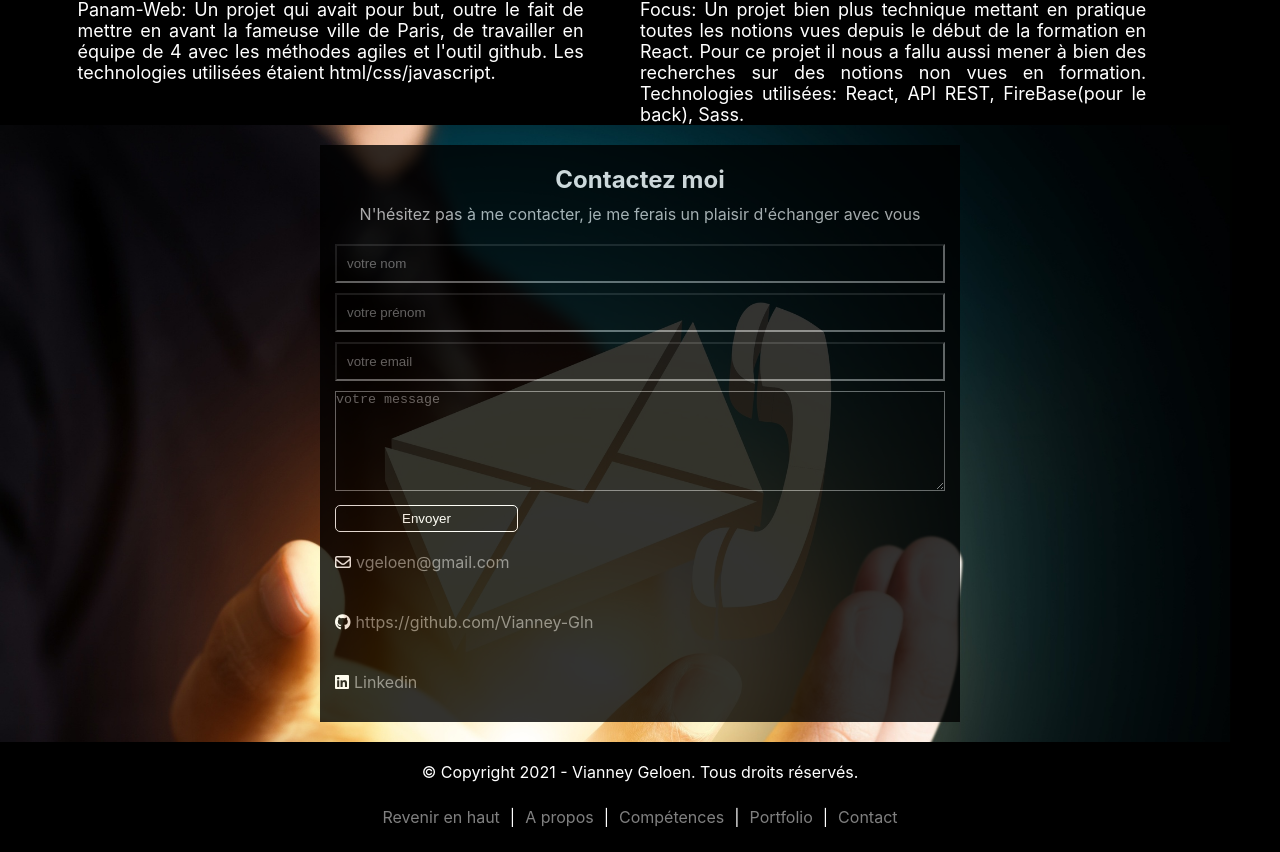
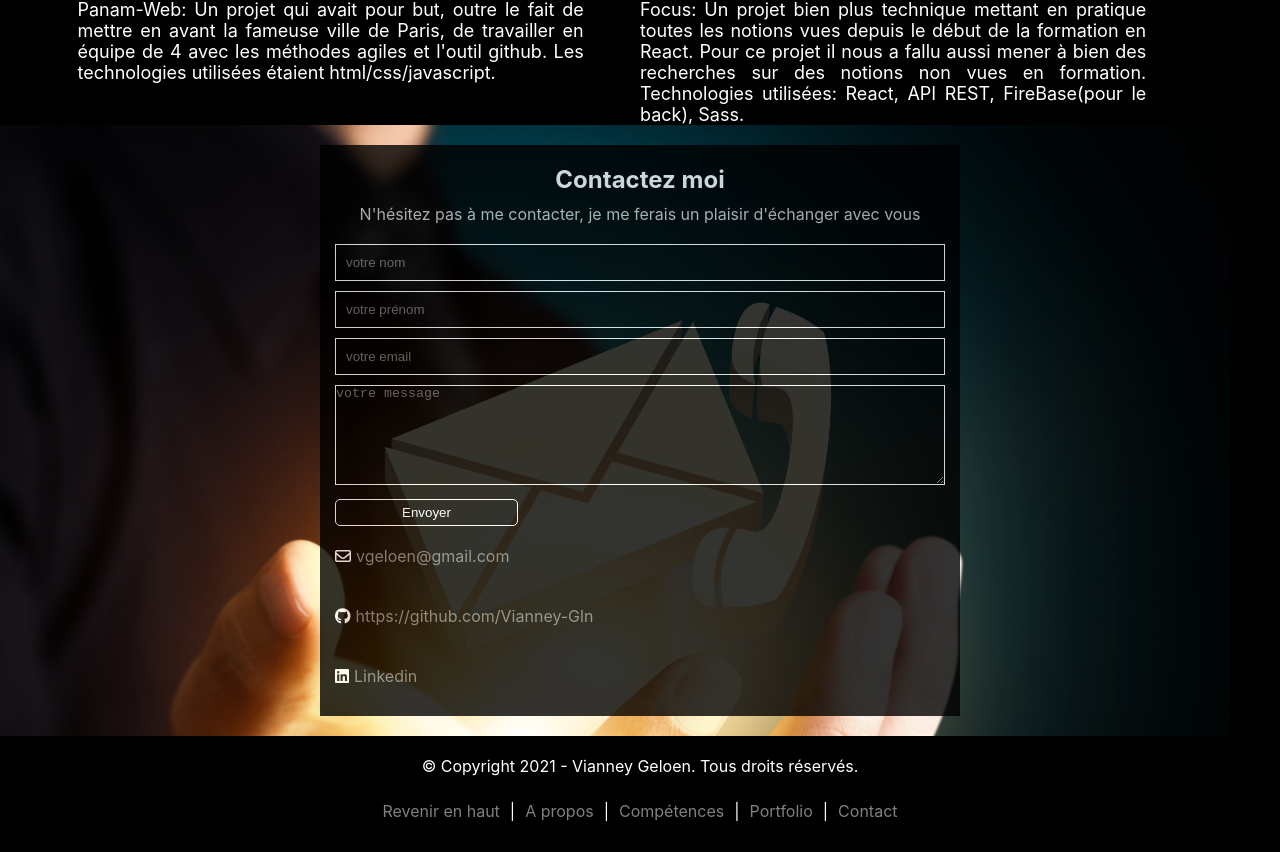
Before and after one commit to Vianney-Gln/porte-folio, a React (Create React App) app: page / in a window 1280 px wide. Shown: the part 3073-3925 px from the top of the page. Built offline with nearby package versions, Linux system fonts and the light colour scheme.

Commit message:
ajout de border aux input contact

```diff
--- a/src/styles/contact.scss
+++ b/src/styles/contact.scss
@@ -32,6 +32,7 @@
       margin-top: 10px;
       background-color: black;
       color: white;
+      border: 1px solid white;
     }
     textarea {
       width: 100%;
@@ -39,6 +40,7 @@
       margin-top: 10px;
       background-color: black;
       color: white;
+      border: 1px solid white;
     }
     button {
       width: 30%;
@@ -94,7 +96,6 @@
           cursor: pointer;
           color: black;
           background-color: white;
-
           transform: scale(1.1);
         }
       }
```
